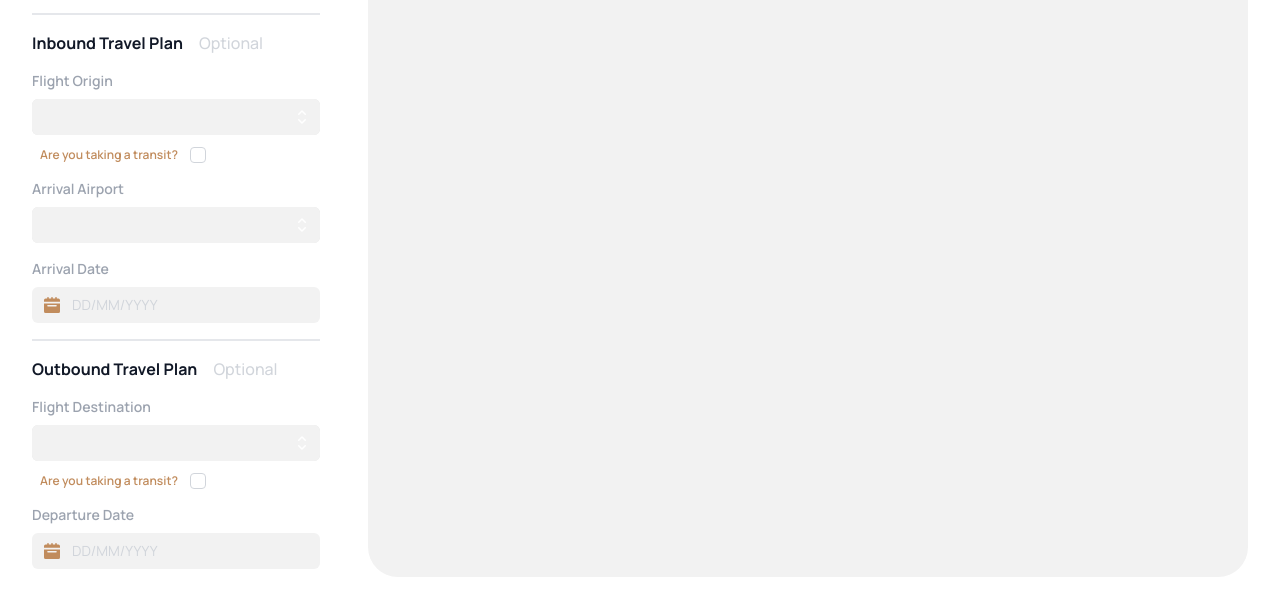
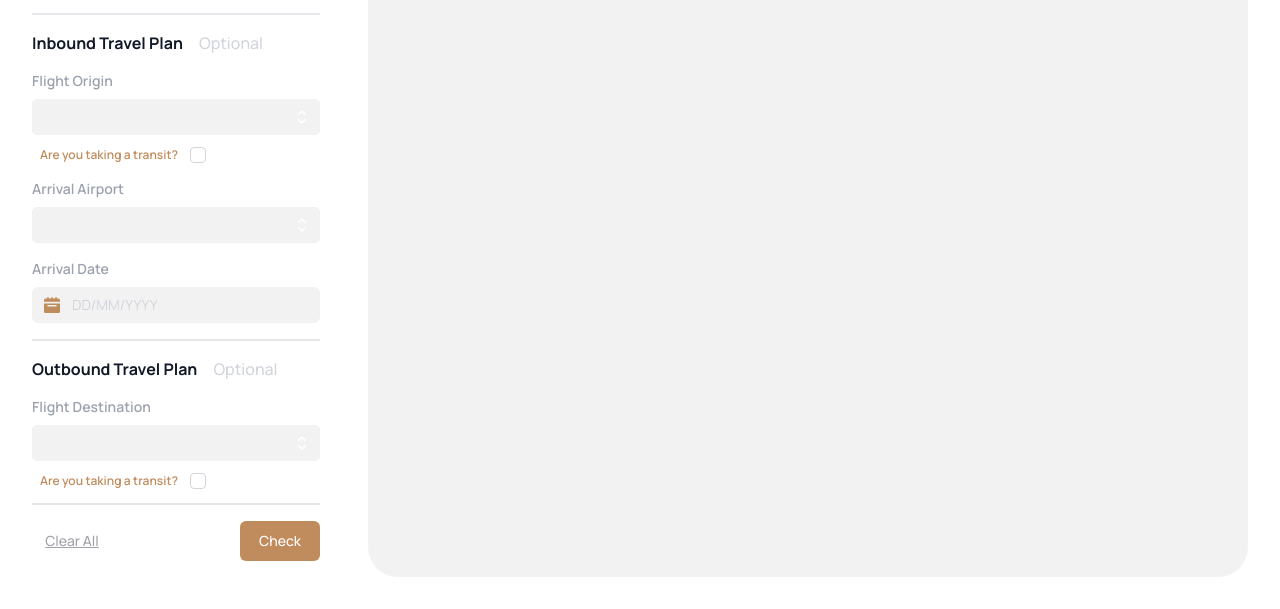
Before and after one commit to ZixuanW46/capy-china-visa-checker, a website: page src/main.html in a window 1280 px wide. Shown: the part 191-800 px from the top of the page. Drawn offline with nearby package versions, Linux system fonts and the light colour scheme.

Commit message:
sticky button

```diff
--- a/src/main.html
+++ b/src/main.html
@@ -61,10 +61,17 @@
           </svg>
         </div>
       </nav>
-      <div id="main-section" class="flex flex-1 overflow-hidden mx-8 mb-8">
-        <div id="input-panel" class="w-3/12 min-w-56 max-w-96 overflow-y-auto">
-          <div class="flex flex-col flex-nowrap items-center min-h-full pr-4">
-            <div id="input-panel-section-1" class="flex-shrink-0 w-full">
+      <div
+        id="main-section"
+        class="flex flex-1 overflow-hidden mx-8 mb-8 h-full"
+      >
+        <div
+          id="input-panel"
+          class="w-3/12 min-w-56 max-w-96 flex flex-col h-full"
+        >
+          <div class="flex-1 overflow-y-auto pr-4 h-full">
+            <div class="flex flex-col flex-nowrap items-center h-full">
+              <div id="input-panel-section-1" class="w-full">
                 <div class="">
                   <label
                     for="input-panel-section-1"
@@ -208,8 +215,8 @@
                         class="font-extralight text-gray-400 text-xs mt-1 hidden"
                       >
                         The "flight origin" is the departure point of your last
-                      flight before entering China. e.g. if traveling UK → Japan
-                      → China, the "flight origin" is Japan.
+                        flight before entering China. e.g. if traveling UK →
+                        Japan → China, the "flight origin" is Japan.
                       </div>
                     </div>
                   </div>
@@ -396,8 +403,8 @@
                         class="font-extralight text-gray-400 text-xs mt-1 hidden"
                       >
                         The "Flight Destination" is the first landing country of
-                      your flight leaving China. e.g. if traveling China → Japan
-                      → UK, the "Flight Destination" is Japan.
+                        your flight leaving China. e.g. if traveling China →
+                        Japan → UK, the "Flight Destination" is Japan.
                       </div>
                     </div>
                   </div>
@@ -435,19 +442,26 @@
                     />
                   </div>
                 </div>
+                <div class="h-96 w-full"></div>
               </div>
-            <div class="border border-gray-200 w-full my-4"></div>
-            <div id="input-panel-section-4" class="w-full flex justify-between">
+              <div class="sticky bottom-0 w-full bg-white">
+                <div class="border border-gray-200 w-full"></div>
+                <div
+                  id="input-panel-section-4"
+                  class="w-full flex justify-between py-4"
+                >
                   <button
-                class="w-20 h-10 text-zinc-400 underline font-medium text-sm rounded-md"
+                    class="w-20 h-10 text-zinc-400 underline font-medium text-sm rounded-md active:text-zinc-600 hover:text-[#C18C5D]"
                   >
                     Clear All
                   </button>
                   <button
-                class="w-20 h-10 bg-[#C18C5D] text-white font-medium text-sm rounded-md"
+                    class="w-20 h-10 bg-[#C18C5D] text-white font-medium text-sm rounded-md hover:bg-[#A3744B] active:outline-none active:ring-2 active:ring-offset-2 active:ring-[#A3744B]"
                   >
                     Check
                   </button>
+                </div>
+              </div>
             </div>
           </div>
         </div>
```
Also changed, not shown: src/output.css. Lines whose indentation alone changed are shown as unchanged.
